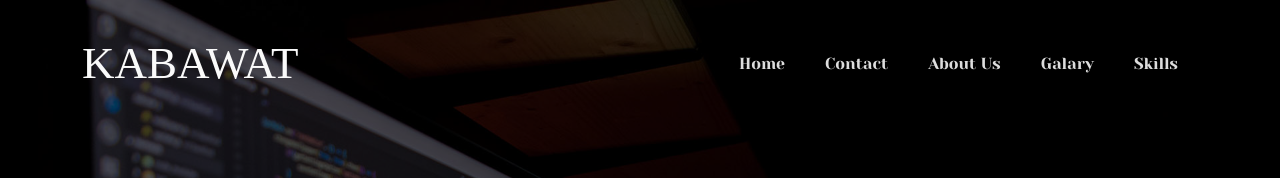
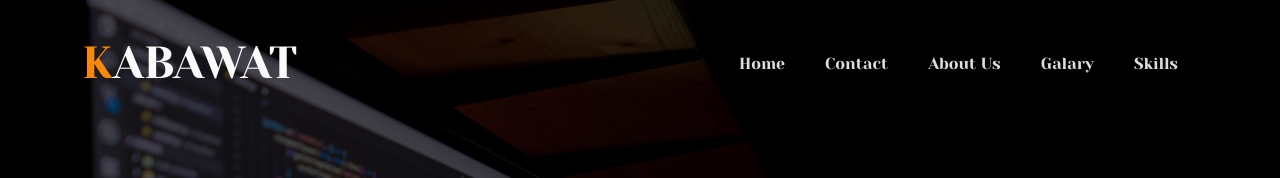
Before and after one commit to kabawat/portfolio, a Next.js app: page / in a window 1280 px wide. Shown: the top 178 px of the page. Built offline with nearby package versions, Linux system fonts and the light colour scheme.

Commit message:
update font-family

```diff
--- a/public/main.scss
+++ b/public/main.scss
@@ -1,6 +1,5 @@
 // google fonts
 @import url('https://fonts.googleapis.com/css2?family=Yeseva+One&display=swap');
-@import url('https://fonts.googleapis.com/css2?family=Poppins:wght@300&display=swap');
 // style
 @import "~bootstrap/scss/bootstrap";
 @import "./scss/style";
--- a/public/scss/_home.scss
+++ b/public/scss/_home.scss
@@ -106,7 +106,10 @@ header {
     .logo {
         color: #fafafa;
         font-size: 45px;
-        font-family: 'Permanent Marker', cursive;
+        // font-family: 'Permanent Marker', cursive;
+        span{
+            color: #f6880a;
+        }
     }
 
     .link {
--- a/public/scss/_style.scss
+++ b/public/scss/_style.scss
@@ -2,7 +2,7 @@
     box-sizing: border-box;
     padding: 0;
     margin: 0;
-    font-family: 'Yeseva One', cursive;
+    // font-family: 'Yeseva One', cursive;
 }
 
 
--- a/src/components/header/index.js
+++ b/src/components/header/index.js
@@ -9,7 +9,7 @@ const Header = () => {
             <Container className='d-flex justify-content-between align-items-center'>
                 <div className="p-0 " data-aos="zoom-in">
                     <Link href='/' className="logo">
-                        KABAWAT
+                        <span>K</span>ABAWAT
                     </Link>
                 </div>
                 <nav className='nav-desktop'>
--- a/src/components/home/hero.js
+++ b/src/components/home/hero.js
@@ -16,7 +16,7 @@ const Hero = () => {
                 </h3>
                 <div className="about-social" data-aos="zoom-in-up" data-aos-delay="400">
                     <div className="d-flex justify-content-center">
-                        <button class={`cta ${isMedia && 'isMedia'}`} onClick={() => setIsMedia(!isMedia)}>
+                        <button className={`cta ${isMedia && 'isMedia'}`} onClick={() => setIsMedia(!isMedia)}>
                             <span>Follow me</span>
                             <svg viewBox="0 0 13 10" height="10px" width="15px">
                                 <path d="M1,5 L11,5"></path>
@@ -25,12 +25,12 @@ const Hero = () => {
                         </button>
                     </div>
                     <div className="social-link-list d-flex justify-content-center m-auto">
-                        <div class={`wrapper-media ${isMedia && 'isMedia'}`}>
+                        <div className={`wrapper-media ${isMedia && 'isMedia'}`}>
                             {
                                 media?.map((item, index) => {
                                     return <div className='list' key={index} style={{ transitionDelay: isMedia ? `${index * 0.1}s` : '0s' }}>
                                         <Link href={item?.link} className={`social-link icon ${item?.title}`}>
-                                            <span class="tooltip">{item?.title}</span>
+                                            <span className="tooltip">{item?.title}</span>
                                             <span>
                                                 <Image src={item?.icon} alt={item?.title} width={50} height={50} />
                                             </span>
--- a/src/pages/index.js
+++ b/src/pages/index.js
@@ -1,5 +1,5 @@
 import Header from '@/components/header'
-import About from '@/components/home/About'
+import Experience from '@/components/home/Experience'
 import Skills from '@/components/home/Skills'
 import AboutSection from '@/components/home/about-senction'
 import Hero from '@/components/home/hero'
@@ -22,12 +22,9 @@ const Home = () => {
           <AboutSection />
         </div>
         <div className="py-5 about">
-          <About />
+          <Experience />
         </div>
         <div className="py-5 skills">
-          <div className="bg">
-            {/* <Image src="/bg/blumba.png" width={1920} height={1080} /> */}
-          </div>
           <Container>
             <h2 className='text-center' data-aos="zoom-in-up" data-aos-delay="0">Development Skills</h2>
             <Skills />
```
Also changed, not shown: src/components/home/Experience.js (renamed from src/components/home/About.js, +2 -27 lines).
